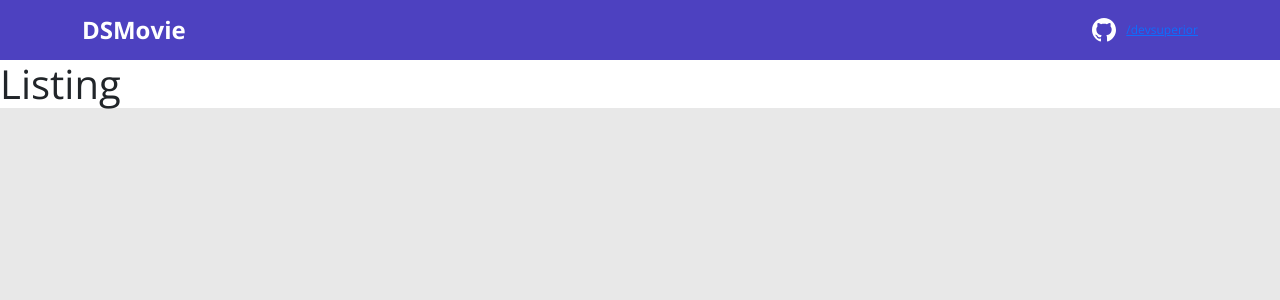
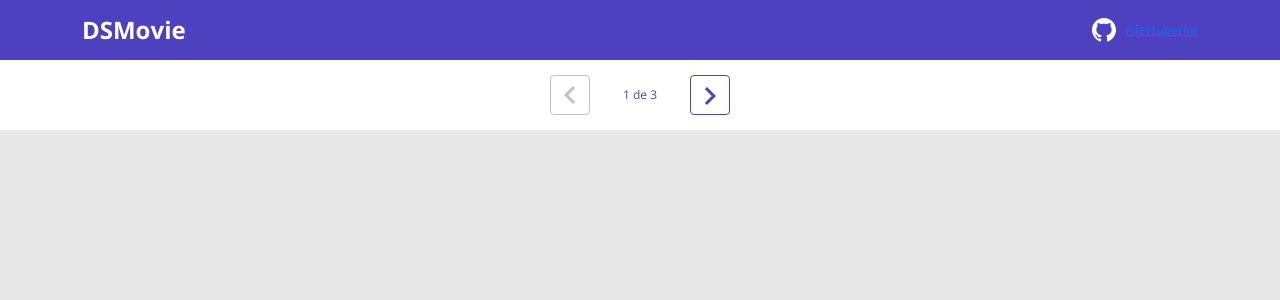
Before and after one commit to victorlui/dsmovie, a React (Create React App) app in the folder frontend/: page / in a window 1280 px wide. Shown: the top 300 px of the page. Built offline with nearby package versions, Linux system fonts and the light colour scheme.

Commit message:
Pagination layout

```diff
--- /dev/null
+++ b/frontend/src/components/Pagination/index.tsx
@@ -0,0 +1,21 @@
+import React from "react";
+import { ReactComponent as Arrow } from "assests/imgs/arrow.svg";
+import "./styles.css";
+
+const Pagination: React.FC = () => {
+  return (
+    <div className="dsmovie-pagination-container">
+      <div className="dsmovie-pagination-box">
+        <button className="dsmovie-pagination-button" disabled={true}>
+          <Arrow />
+        </button>
+        <p>{`${1} de ${3}`}</p>
+        <button className="dsmovie-pagination-button" disabled={false}>
+          <Arrow className="dsmovie-flip-horizontal" />
+        </button>
+      </div>
+    </div>
+  );
+};
+
+export default Pagination;
--- /dev/null
+++ b/frontend/src/components/Pagination/styles.css
@@ -0,0 +1,54 @@
+.dsmovie-pagination-container {
+  padding: 15px 0;
+  display: flex;
+  justify-content: center;
+  align-items: center;
+}
+
+.dsmovie-pagination-box {
+  width: 180px;
+  display: flex;
+  justify-content: space-between;
+  align-items: center;
+}
+
+.dsmovie-pagination-box form {
+  width: 100%;
+  display: flex;
+}
+
+.dsmovie-pagination-button {
+  width: 40px;
+  height: 40px;
+  border-radius: 4px;
+  background-color: #fff;
+  display: flex;
+  justify-content: center;
+  align-items: center;
+  border: 1px solid var(--color-primary);
+  cursor: pointer;
+}
+
+.dsmovie-pagination-button svg {
+  filter: brightness(0) saturate(100%) invert(26%) sepia(19%) saturate(7395%)
+    hue-rotate(234deg) brightness(89%) contrast(92%);
+}
+
+.dsmovie-pagination-button:disabled {
+  border: 1px solid #c2c2c2;
+  cursor: unset;
+}
+
+.dsmovie-pagination-button:disabled svg {
+  filter: none;
+}
+
+.dsmovie-pagination-container p {
+  margin: 0;
+  font-size: 12px;
+  color: var(--color-primary);
+}
+
+.dsmovie-flip-horizontal {
+  transform: rotate(180deg);
+}
--- a/frontend/src/pages/Listing/index.tsx
+++ b/frontend/src/pages/Listing/index.tsx
@@ -1,7 +1,8 @@
 import React from "react";
+import Pagination from "../../components/Pagination";
 
 const Listing: React.FC = () => {
-  return <h1>Listing</h1>;
+  return <Pagination />;
 };
 
 export default Listing;
```
Also changed, not shown: frontend/src/assests/imgs/arrow.svg (added).
